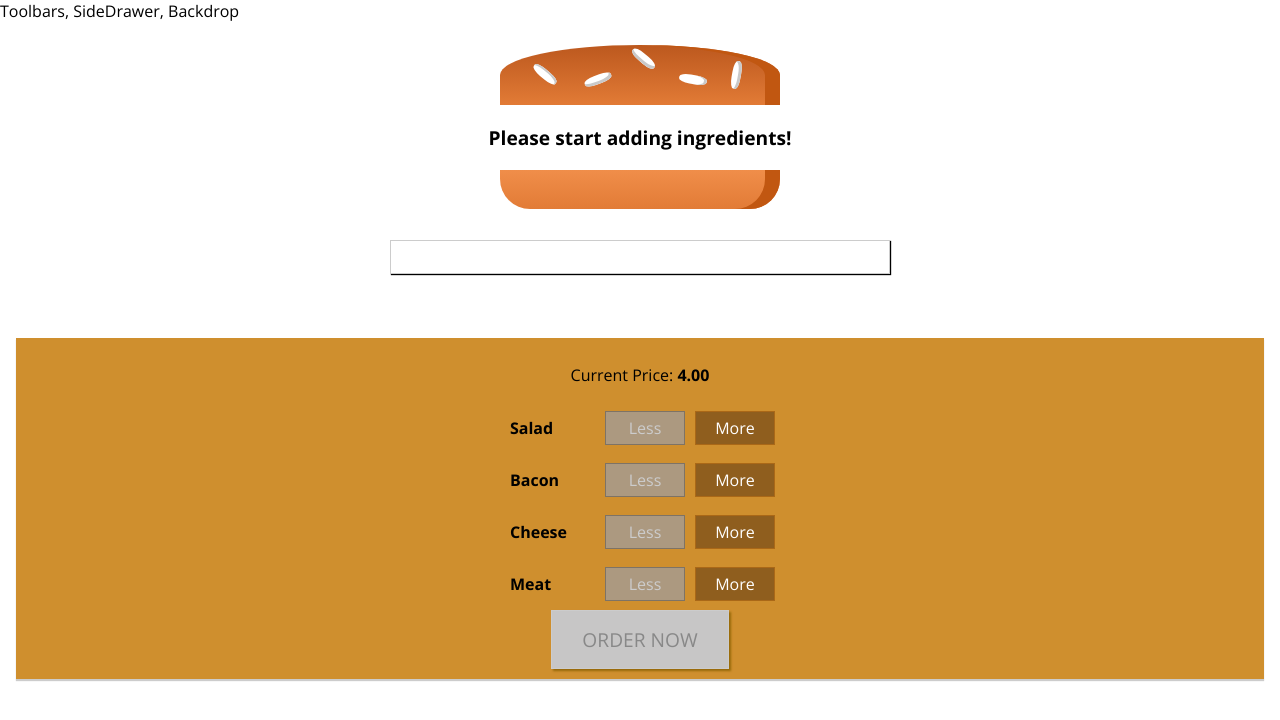
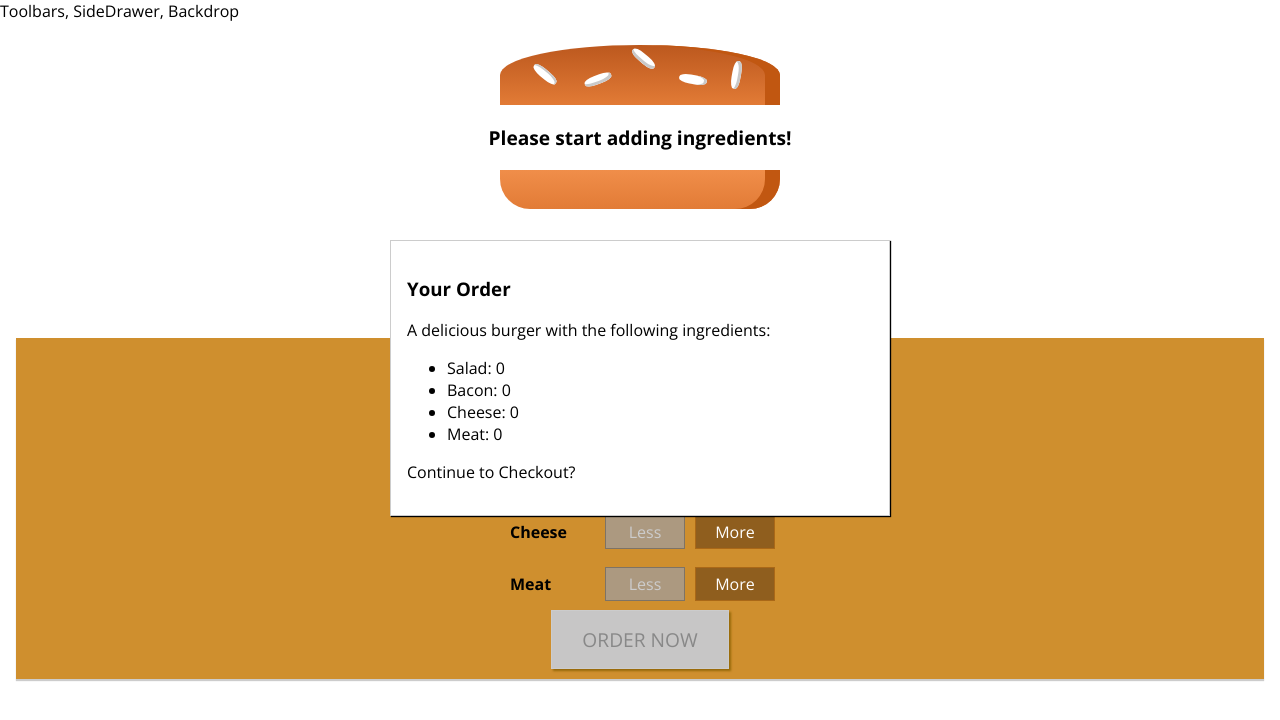
Before and after one commit to asal-rostami-react/react-burger-builder, a React app: page / in a window 1280 px wide. Shown: the top 720 px of the page. Built offline with nearby package versions, Linux system fonts and the light colour scheme.

Commit message:
imported orderSummery to builder

```diff
--- a/src/components/Burger/OrderSummary/OrderSummary.js
+++ b/src/components/Burger/OrderSummary/OrderSummary.js
@@ -1,8 +1,29 @@
 import React from 'react';
 
+import Aux from '../../../hoc/Aux';
+
 const orderSummary = (props) => {
+    const ingredientSummary = Object.keys( props.ingredients)
+        .map( igKey => {
+            return (
+                <li key={igKey}>
+                     <span style={{ textTransform: 'capitalize'}}>{igKey}</span>: {props.ingredients[igKey]}
+                </li>
+            )
+        })
 
+   return (
+    <Aux>
+        <h3>Your Order</h3>
+        <p>A delicious burger with the following ingredients:</p>
+        <ul>
+            {ingredientSummary}
+        </ul>
+        <p>Continue to Checkout?</p>
 
+    </Aux>
+
+   )
 };
 
 export default orderSummary;
--- a/src/containers/BurgerBuilder/BurgerBuilder.js
+++ b/src/containers/BurgerBuilder/BurgerBuilder.js
@@ -3,6 +3,7 @@
 import Burger from '../../components/Burger/Burger';
 import BuildControls from '../../components/Burger/BuildControls/BuildControls';
 import Model from '../../components/UI/Model/Model';
+import OrderSummary from '../../components/Burger/OrderSummary/OrderSummary';
 
 const INGREDIENT_PRICES = {
     salad: 0.5,
@@ -86,7 +87,9 @@
         console.log("disabled",disabledInfo);
         return(
             <Aux>
-                <Model />
+                <Model>
+                    <OrderSummary ingredients={this.state.ingredients}/>
+                </Model>
                 <Burger ingredients={this.state.ingredients}/>
                 <BuildControls
                     ingredientAdded={this.addIngredientHandler}
```
